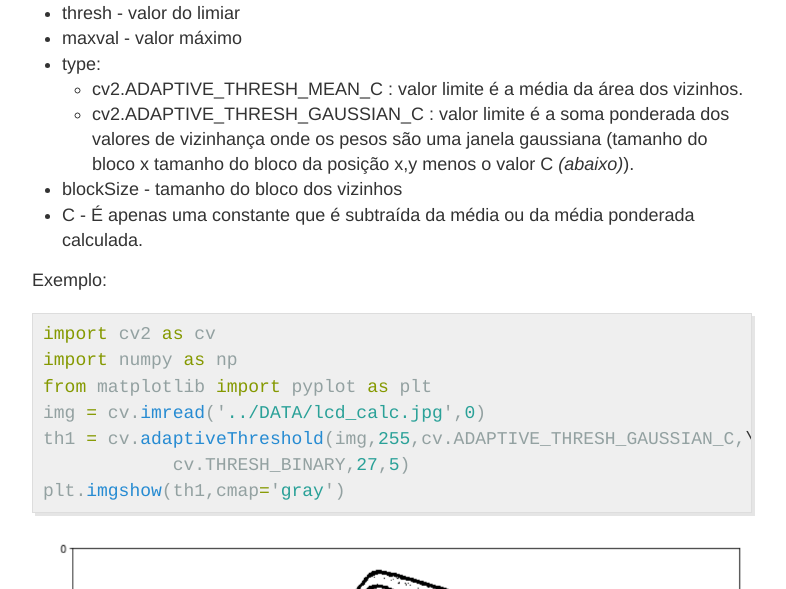
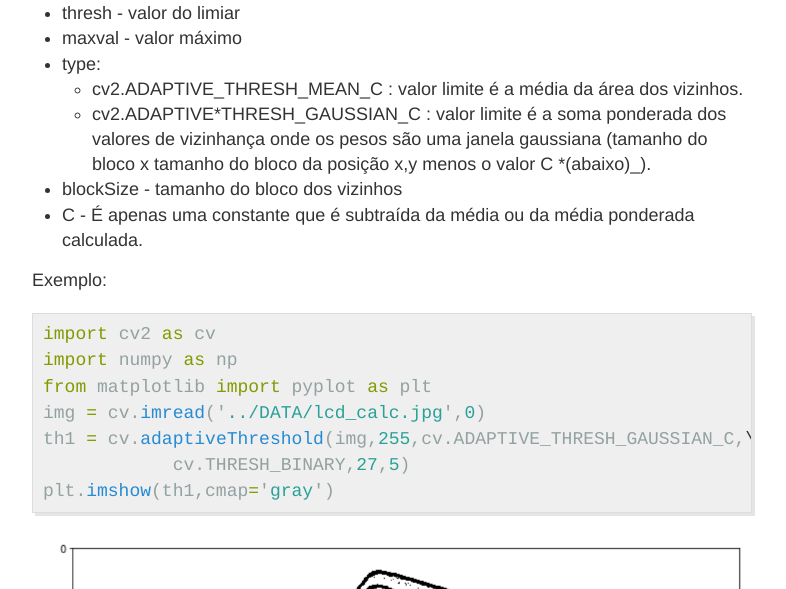
Before and after one commit to ficosta/ficosta.github.io, a Jekyll site: the page built from _posts/2018-11-11-threshold.md, in a window 1280 px wide and 900 px high, scrolled down 3341 px. Shown: the part 156-745 px from the top of the window, without its empty margins (248-1034 px from the left). Built offline with Jekyll 4.4.1, drawn with Linux system fonts in a browser that asks for light colours; comment, search, counter and statistics services are not loaded.

Commit message:
Code adjust imshow()

````diff
--- a/_posts/2018-11-11-threshold.md
+++ b/_posts/2018-11-11-threshold.md
@@ -81,7 +81,7 @@ cv.adaptiveThreshold(src, maxValue, adaptiveMethod, thresholdType, blockSize, C[
 - maxval - valor máximo
 - type:
   - cv2.ADAPTIVE_THRESH_MEAN_C : valor limite é a média da área dos vizinhos.
-  - cv2.ADAPTIVE_THRESH_GAUSSIAN_C : valor limite é a soma ponderada dos valores de vizinhança onde os pesos são uma janela gaussiana (tamanho do bloco x tamanho do bloco da posição x,y menos o valor C _(abaixo)_).
+  - cv2.ADAPTIVE*THRESH_GAUSSIAN_C : valor limite é a soma ponderada dos valores de vizinhança onde os pesos são uma janela gaussiana (tamanho do bloco x tamanho do bloco da posição x,y menos o valor C *(abaixo)\_).
 - blockSize - tamanho do bloco dos vizinhos
 - C - É apenas uma constante que é subtraída da média ou da média ponderada calculada.
 
@@ -94,7 +94,7 @@ from matplotlib import pyplot as plt
 img = cv.imread('../DATA/lcd_calc.jpg',0)
 th1 = cv.adaptiveThreshold(img,255,cv.ADAPTIVE_THRESH_GAUSSIAN_C,\
             cv.THRESH_BINARY,27,5)
-plt.imgshow(th1,cmap='gray')
+plt.imshow(th1,cmap='gray')
 ```
 
 ![SudokuThreshold](/images/lcd_adaptative.png)
````
